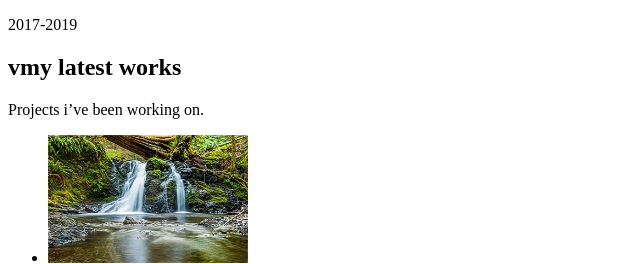
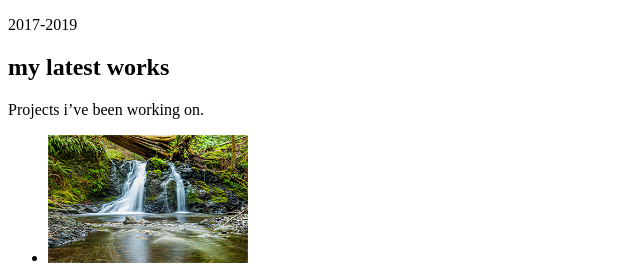
Before and after one commit to Irina-08/portfolio-Irina, a plain HTML site: page index.html in a window 1280 px wide. Shown: the part 971-1235 px from the top of the page, 0-640 px from the left. Drawn offline with Linux system fonts and the light colour scheme.

Commit message:
corrected the text

```diff
--- a/index.html
+++ b/index.html
@@ -45,7 +45,7 @@
 			<span>2017-2019</span>
 		</section>
 		<section>
-			<h2>vmy latest works</h2>
+			<h2>my latest works</h2>
 			<span>Projects i’ve been working on.</span>
 			<ul>
 				<li>
```
